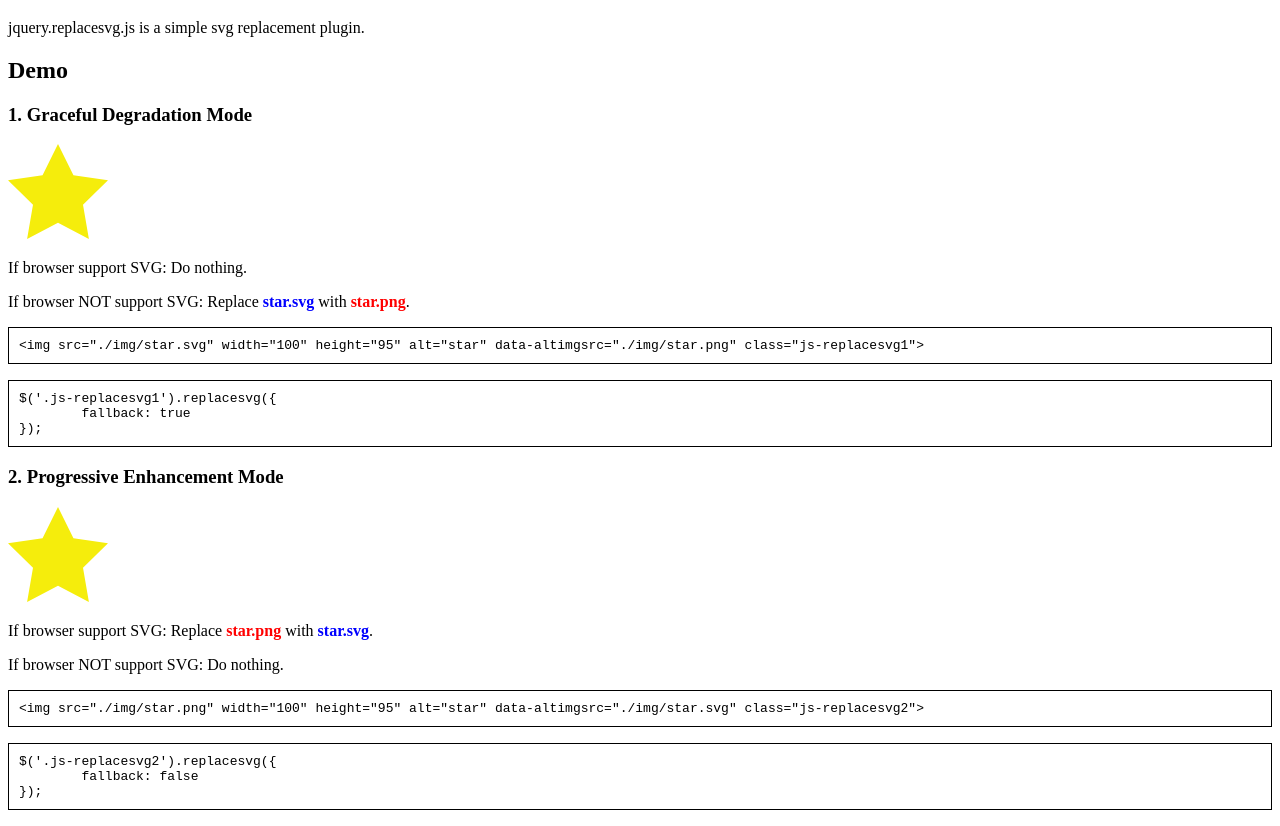
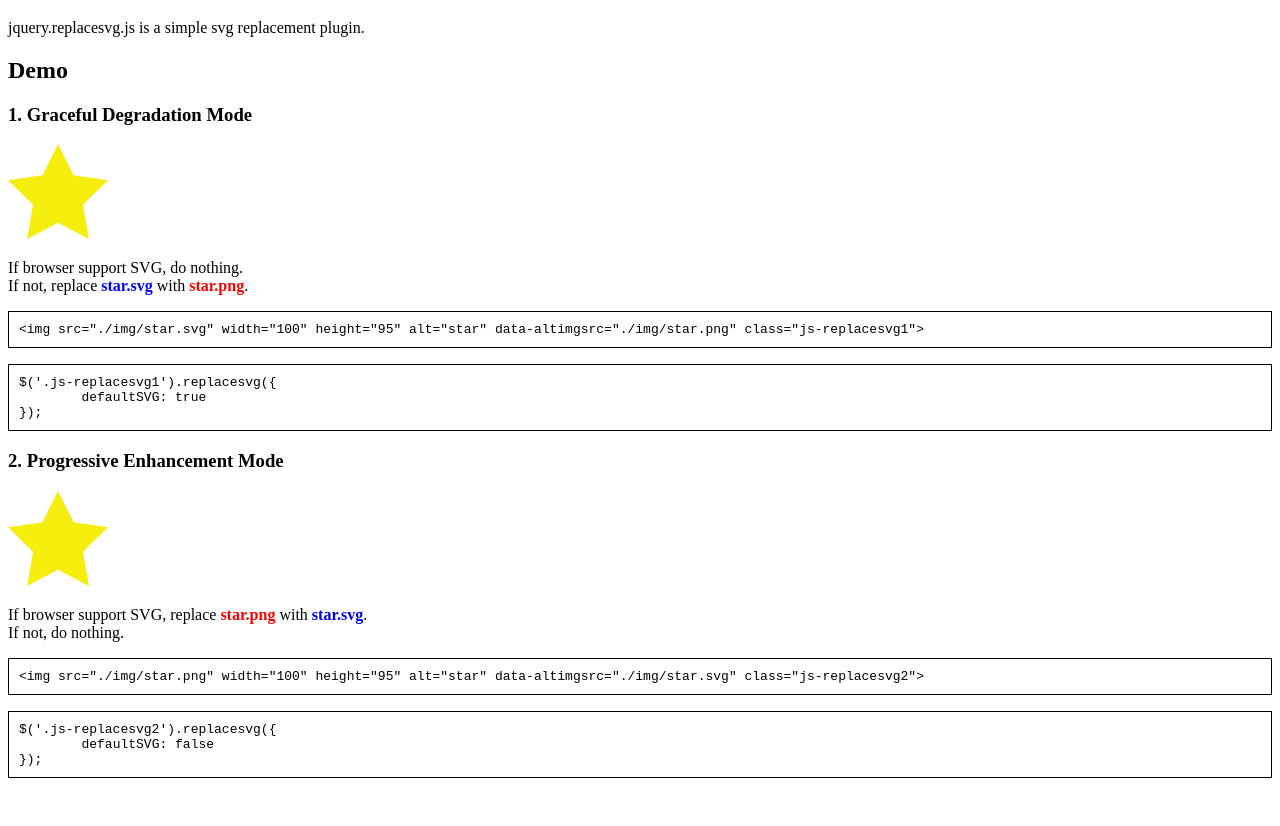
Before and after one commit to FiNGAHOLiC/jquery.replacesvg, a plain HTML site: page index.html in a window 1280 px wide. Shown: the part 61-887 px from the top of the page. After the commit the page ends 855 px from the top, so only its background shows below. Drawn offline with nearby package versions, Linux system fonts and the light colour scheme.

Commit message:
change prop name

```diff
--- a/index.html
+++ b/index.html
@@ -22,15 +22,14 @@
 				<section>
 					<h1>1. Graceful Degradation Mode</h1>
 					<p><img src="./img/star.svg" width="100" height="95" alt="star" data-altimgsrc="./img/star.png" class="js-replacesvg1"></p>
-					<p>If browser support SVG: Do nothing.</p>
-					<p>If browser NOT support SVG: Replace <b class="blue">star.svg</b> with <b class="red">star.png</b>.</p>
+					<p>If browser support SVG, do nothing.<br>If not, replace <b class="blue">star.svg</b> with <b class="red">star.png</b>.</p>
 					<p>
 <pre>&#60;img src="./img/star.svg" width="100" height="95" alt="star" data-altimgsrc="./img/star.png" class="js-replacesvg1"&#62;</pre>
 					</p>
 					<p>
 <pre>
 $('.js-replacesvg1').replacesvg({
-	fallback: true
+	defaultSVG: true
 });
 </pre>
 					</p>
@@ -38,15 +37,14 @@ $('.js-replacesvg1').replacesvg({
 				<section>
 					<h1>2. Progressive Enhancement Mode</h1>
 					<p><img src="./img/star.png" width="100" height="95" alt="star" data-altimgsrc="./img/star.svg" class="js-replacesvg2"></p>
-					<p>If browser support SVG: Replace <b class="red">star.png</b> with <b class="blue">star.svg</b>.</p>
-					<p>If browser NOT support SVG: Do nothing.</p>
+					<p>If browser support SVG, replace <b class="red">star.png</b> with <b class="blue">star.svg</b>.<br>If not, do nothing.</p>
 					<p>
 <pre>&#60;img src="./img/star.png" width="100" height="95" alt="star" data-altimgsrc="./img/star.svg" class="js-replacesvg2"&#62;</pre>
 					</p>
 					<p>
 <pre>
 $('.js-replacesvg2').replacesvg({
-	fallback: false
+	defaultSVG: false
 });
 </pre>
 					</p>
@@ -60,13 +58,13 @@ $('.js-replacesvg2').replacesvg({
 			// Sample 1
 			$(function(){
 				$('.js-replacesvg1').replacesvg({
-					fallback: true
+					defaultSVG: true
 				});
 			});
 			// Sample 2
 			$(function(){
 				$('.js-replacesvg2').replacesvg({
-					fallback: false
+					defaultSVG: false
 				});
 			});
 		</script>
--- a/js/jquery.replacesvg.js
+++ b/js/jquery.replacesvg.js
@@ -1,9 +1,9 @@
 /*!
  * jquery.replacesvg.js
  *
- * @modified  2013/05/07
+ * @modified  2013/05/08
  * @requires  jQuery 1.7.x or later
- * @version   1.0.3
+ * @version   1.0.4
  * @author    FiNGAHOLiC
  * @link      https://github.com/FiNGAHOLiC/jquery.replacesvg
  * @license   The MIT License
@@ -14,7 +14,7 @@
 
 	$.fn.replacesvg = function(options){
 		var o = $.extend({
-			fallback: false,
+			defaultSVG: false,
 			dataname: 'altimgsrc',
 			ns: 'http://www.w3.org/2000/svg'
 		}, options),
@@ -27,8 +27,8 @@
 		}()),
 		support = f();
 		if(
-			!support && o.fallback ||
-			support && !o.fallback
+			!support && o.defaultSVG ||
+			support && !o.defaultSVG
 		){
 			return this.each(function(){
 				var dataname = $(this).data(o.dataname);
--- a/replacesvg.jquery.json
+++ b/replacesvg.jquery.json
@@ -2,7 +2,7 @@
 	"name": "replacesvg",
 	"title": "jquery replacesvg",
 	"description": "this is a simple svg replacement plugin.",
-	"version": "1.0.3",
+	"version": "1.0.4",
 	"keywords": [
 		"svg",
 		"img",
```
Also changed, not shown: 1 other file.
